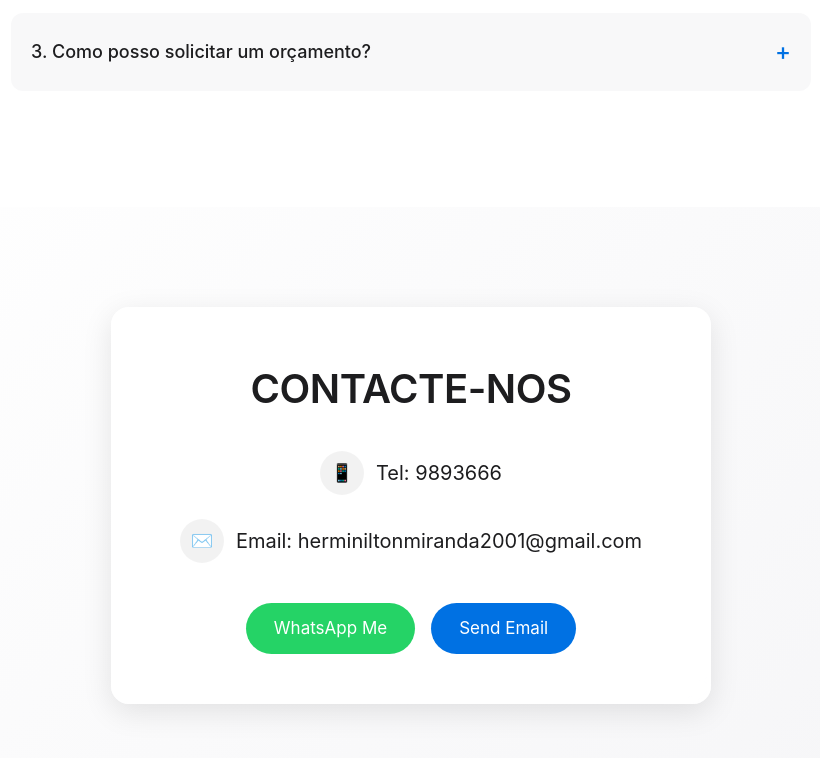
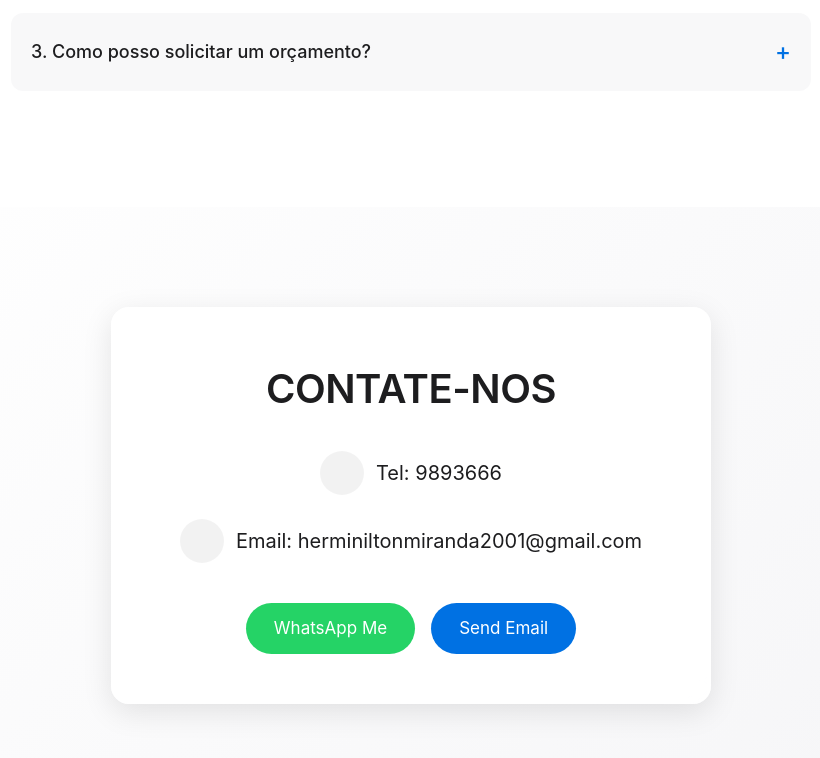
Before and after one commit to IcarusDesign/IcarusDesign, a plain HTML site: page index.html in a window 1280 px wide. Shown: the part 4024-4782 px from the top of the page, without its empty margins (229-1049 px from the left). Drawn offline with Linux system fonts and the light colour scheme.

Commit message:
DEC4.3.html

```diff
--- a/index.html
+++ b/index.html
@@ -896,7 +896,7 @@
                     </div>
                     <div class="about-text">
                         <h2>Sobre mim</h2>
-                        <p>Sou um designer gráfico com paixão por criar visuais impactantes e funcionais. Tenho uma vasta experiência na área, com trabalhos realizados tanto como freelancer quanto em empresas, sempre buscando soluções criativas para os desafios dos meus clientes. Além do design gráfico, sou um entusiasta da tecnologia e trabalho com drones profissionais para capturar imagens e vídeos aéreos.</p>
+                        <p>Sou um Designer Gráfico movido pela paixão em criar e pela busca incessante por visuais que não apenas atraem, mas que também comunicam com funcionalidade e propósito. Minha trajetória inclui uma sólida experiência, atuando tanto de forma independente quanto em equipes de empresas, sempre com o compromisso de entregar soluções visuais criativas e estratégicas.</p>
                     </div>
                 </div>
             </div>
@@ -959,15 +959,15 @@
         <section id="contact" class="contact-section">
             <div class="container">
                 <div class="contact-info">
-                    <h2>CONTACTE-NOS</h2>
+                    <h2>CONTATE-NOS</h2>
 
                     <div class="contact-methods">
                         <div class="contact-item">
-                            <div class="contact-icon">📱</div>
+                            <div class="contact-icon"></div>
                             <span>Tel: 9893666</span>
                         </div>
                         <div class="contact-item">
-                            <div class="contact-icon">✉️</div>
+                            <div class="contact-icon"></div>
                             <span>Email: herminiltonmiranda2001@gmail.com</span>
                         </div>
                     </div>
```
